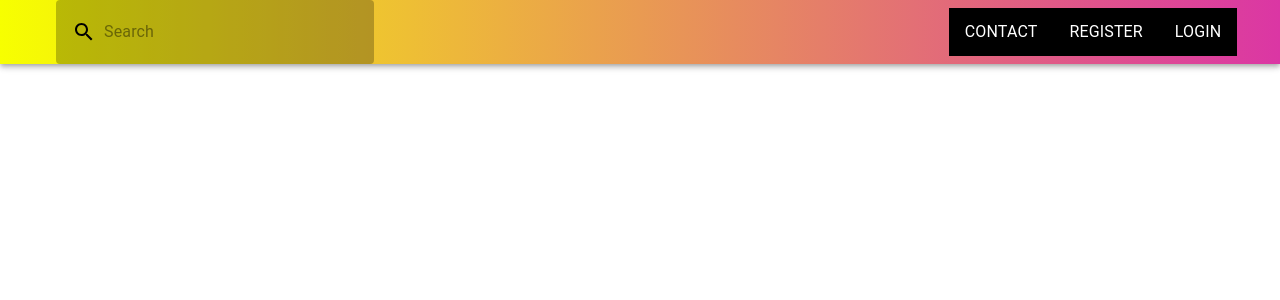
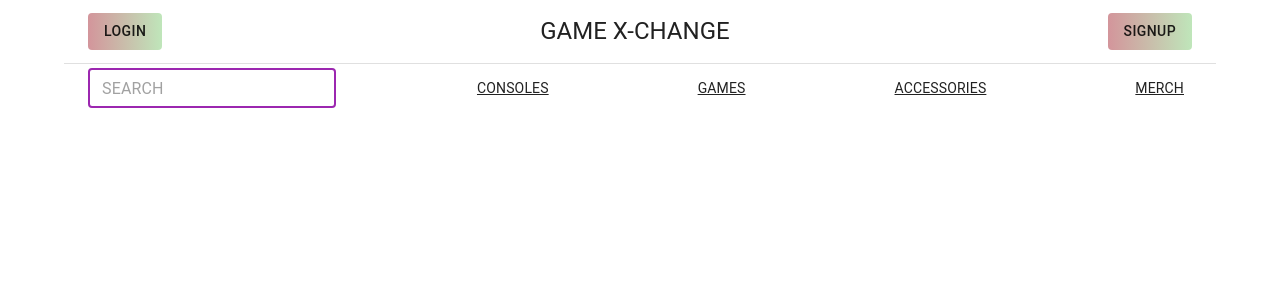
Before and after one commit to Southeastern-Louisiana-University/cmps383-2022-fa-p05-g03, a React (Create React App) app in the folder FA22.P05.Web/ClientApp/: page / in a window 1280 px wide. Shown: the top 300 px of the page. Built offline with nearby package versions, Linux system fonts and the light colour scheme.

Commit message:
NavBar Edits

```diff
--- a/FA22.P05.Web/ClientApp/src/App.js
+++ b/FA22.P05.Web/ClientApp/src/App.js
@@ -1,19 +1,27 @@
-import { BrowserRouter as Router, Routes, Route, BrowserRouter } from "react-router-dom";
-import './App.css';
-import NavBar from "./components/NavBar/NavBar";
+import * as React from 'react';
+import CssBaseline from '@mui/material/CssBaseline';
+import Container from '@mui/material/Container';
+import { createTheme, ThemeProvider } from '@mui/material/styles';
+import NavBar from './components/NavBar/NavBar';
 
-function App() {
+const sections = [
+    { title: 'CONSOLES', url: '/' },
+    { title: 'GAMES', url: '/' },
+    { title: 'ACCESSORIES', url: '/' },
+    { title: 'MERCH', url: '/' },
+];
 
+const theme = createTheme();
+
+export default function App() {
     return (
-        <div className="App">
-            <BrowserRouter>
-                <NavBar />
-                <Routes>
-
-                </Routes>
-            </BrowserRouter>
-        </div>
+        <ThemeProvider theme={theme}>
+            <CssBaseline />
+            <Container maxWidth="lg">
+                <NavBar title="GAME X-CHANGE" sections={sections} />
+                <main>
+                </main>
+            </Container>
+        </ThemeProvider>
     );
 }
-
-export default App;
--- a/FA22.P05.Web/ClientApp/src/components/NavBar/NavBar.css
+++ b/FA22.P05.Web/ClientApp/src/components/NavBar/NavBar.css
@@ -0,0 +1,3 @@
+button {
+    background: linear-gradient(to right, #d3959b, #bfe6ba);
+}
--- a/FA22.P05.Web/ClientApp/src/components/NavBar/NavBar.js
+++ b/FA22.P05.Web/ClientApp/src/components/NavBar/NavBar.js
@@ -1,112 +1,65 @@
-import * as React from "react";
-import { AppBar, Toolbar, List, ListItem, ListItemText, Container, useTheme } from "@material-ui/core";
-import { makeStyles } from "@material-ui/core/styles";
-import SearchIcon from '@mui/icons-material/Search';
-import { styled, alpha } from '@mui/material/styles';
-import InputBase from '@mui/material/InputBase';
+import * as React from 'react';
+import PropTypes from 'prop-types';
+import Toolbar from '@mui/material/Toolbar';
+import Button from '@mui/material/Button';
+import Typography from '@mui/material/Typography';
+import Link from '@mui/material/Link';
+import styles from "./NavBar.css"
+import TextField from '@mui/material/TextField';
 
-const useStyles = makeStyles((theme) => ({
-    navbarDisplayFlex: {
-        display: `inline-flex`,
-        marginLeft: '0%',
-    },
-    navDisplayFlex: {
-        display: `inline-flex`,
-        paddingLeft: 575,
-    },
-    linkText: {
-        textDecoration: `none`,
-        textTransform: `uppercase`,
-        background: 'black',
-        color: 'white',
-        borderRadius: '0px',
-        '&:hover': {
-            background: 'green',
-            boxShadow: "0px 2px 10px #888888",
-        },
-    },
-}));
 
-const Search = styled('div')(({ theme }) => ({
-    position: 'relative',
-    borderRadius: theme.shape.borderRadius,
-    backgroundColor: alpha(theme.palette.common.black, 0.25),
-    '&:hover': {
-        backgroundColor: alpha(theme.palette.common.black, 0.50),
-    },
-    width: '100%',
-    [theme.breakpoints.up('sm')]: {
-        marginLeft: theme.spacing(1),
-        width: 'auto',
-    },
-}));
-
-const SearchIconWrapper = styled('div')(({ theme }) => ({
-    padding: theme.spacing(0, 2),
-    height: '100%',
-    position: 'absolute',
-    pointerEvents: 'none',
-    display: 'inline-flex',
-    alignItems: 'center',
-    justifyContent: 'center',
-    color: 'black',
-}));
-
-const StyledInputBase = styled(InputBase)(({ theme }) => ({
-    color: 'black',
-    '& .MuiInputBase-input': {
-        padding: theme.spacing(2.5, 0, 0, 0),
-        paddingLeft: `calc(1em + ${theme.spacing(4)})`,
-        transition: theme.transitions.create('width'),
-        width: '100%',
-        [theme.breakpoints.up('sm')]: {
-            width: '30ch',
-            '&:focus': {
-                width: '30ch',
-            },
-        },
-    },
-}));
-
-const navLinks = [
-    { title: `contact`, path: `/` },
-    { title: `register`, path: `/pages/SignUpPage` },
-    { title: `login`, path: `/pages/LoginPage` },
-];
-
-const Header = () => {
-    const classes = useStyles();
-    const theme = useTheme();
+function Header(props) {
+    const { sections, title } = props;
 
     return (
-        <AppBar position="static" style={{ background: 'linear-gradient(to right, #f7ff00, #db36a4)' }}>
-            <Toolbar >
-                <Container maxWidth="md" className={classes.navbarDisplayFlex}>
-                    <Search>
-                        <SearchIconWrapper>
-                            <SearchIcon />
-                        </SearchIconWrapper>
-                        <StyledInputBase
-                            placeholder="Search"
-                            inputProps={{ 'aria-label': 'search' }}
-                        />
-                    </Search>
-                    <List
-                        component="nav"
-                        aria-labelledby="main navigation"
-                        className={classes.navDisplayFlex}
+        <React.Fragment>
+            <Toolbar sx={{ borderBottom: 1, borderColor: 'divider' }}>
+                <Button variant="fill" size="small">LOGIN</Button>
+                <Typography
+                    component="h2"
+                    variant="h5"
+                    color="inherit"
+                    align="center"
+                    noWrap
+                    sx={{ flex: 1 }}
+                >
+                    {title}
+                </Typography>
+                <Button variant="fill" size="small" >
+                    SIGNUP
+                </Button>
+            </Toolbar>
+            <Toolbar
+                component="nav"
+                variant="dense"
+                sx={{ justifyContent: 'space-between', overflowX: 'auto' }}
+            >
+                <TextField placeholder="SEARCH" variant="outlined" color="secondary" size="small" focused />
+                {sections.map((section) => (
+                    <Link
+                        color="inherit"
+                        noWrap
+                        key={section.title}
+                        variant="body2"
+                        href={section.url}
+                        sx={{ p: 1, flexShrink: 0 }}
                     >
-                        {navLinks.map(({ title, path }) => (
-                            <a href={path} key={title} className={classes.linkText}>
-                                <ListItem button >
-                                    <ListItemText primary={title} />
-                                </ListItem>
-                            </a>
-                        ))}
-                    </List>
-                </Container>
+                        {section.title}
+                    </Link>
+                ))}
             </Toolbar>
-        </AppBar>
+        </React.Fragment>
     );
+}
+
+Header.propTypes = {
+    sections: PropTypes.arrayOf(
+        PropTypes.shape({
+            title: PropTypes.string.isRequired,
+            url: PropTypes.string.isRequired,
+        }),
+    ).isRequired,
+    title: PropTypes.string.isRequired,
 };
+
 export default Header;
--- a/package.json
+++ b/package.json
@@ -7,6 +7,7 @@
     "@material-ui/styles": "^4.11.5",
     "@mui/icons-material": "^5.10.9",
     "@mui/material": "^5.10.9",
+    "material-ui-search-bar": "^1.0.0",
     "react-router-dom": "^6.4.2"
   }
 }
```
Also changed, not shown: 1 other file (tests, documents, lock files or other folders).
